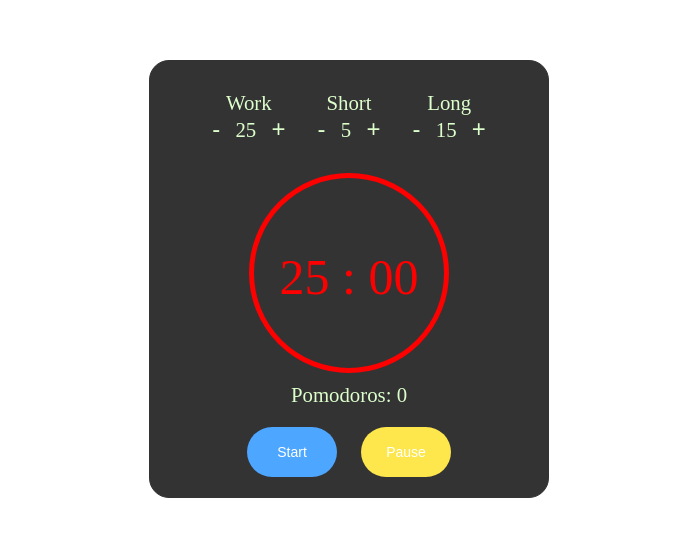
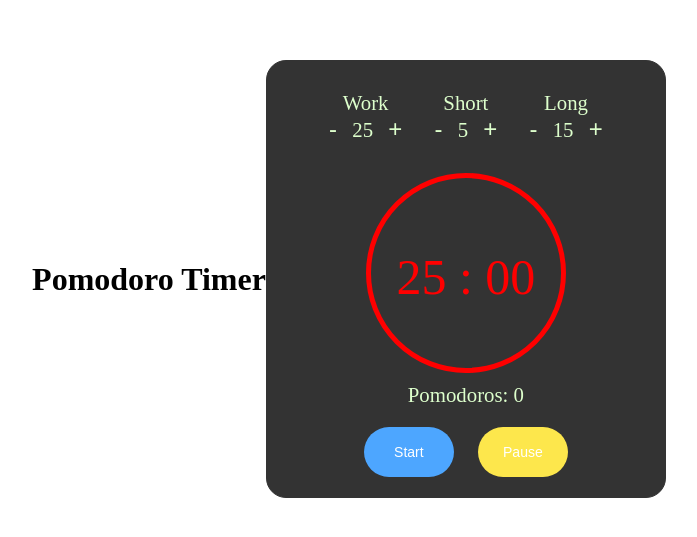
Before and after one commit to minggas/vue-pomodoro, a plain HTML site: page index.html in a window 1280 px wide. Shown: the part 121-658 px from the top of the page, without its empty margins (291-988 px from the left). Drawn offline with nearby package versions, Linux system fonts and the light colour scheme.

Commit message:
Add title

```diff
--- a/index.html
+++ b/index.html
@@ -6,13 +6,15 @@
     <meta name="viewport" content="width=device-width, initial-scale=1.0">
     <meta http-equiv="X-UA-Compatible" content="ie=edge">
     <link rel="stylesheet" href="style.css">
-    <title>Document</title>
+    <title>Pomodoro Timer</title>
 </head>
 
 <body>
     <main id="pomodoro-app">
+        <h1 class="title">Pomodoro Timer</h1>
         <container></container>
     </main>
+    <audio src="alarm.mp3"></audio>
 </body>
 <script src="https://cdnjs.cloudflare.com/ajax/libs/vue/2.5.16/vue.js"></script>
 <script src="main.js"></script>
```
